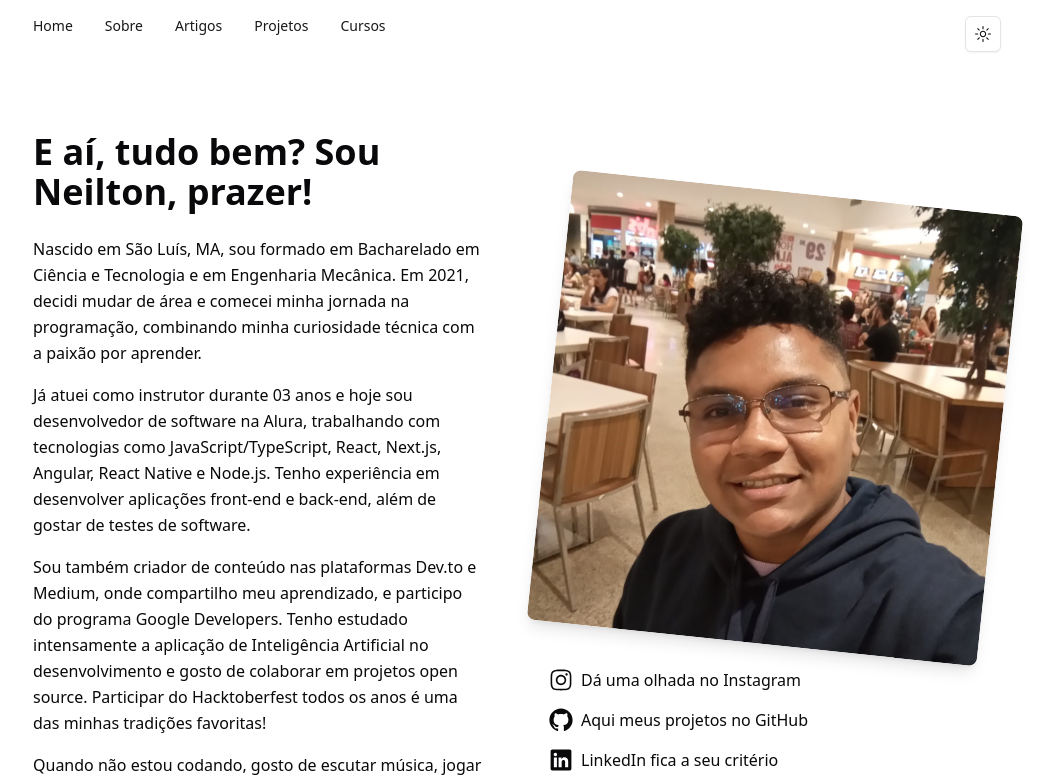
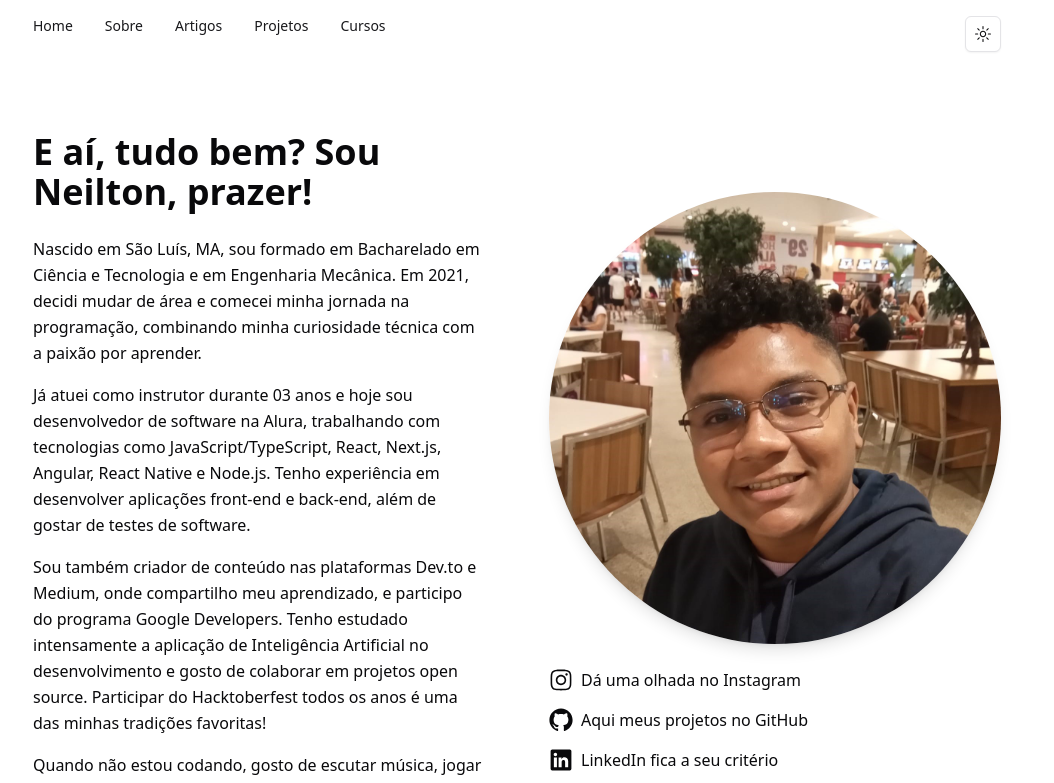
Before and after one commit to NeiltonSeguins/portfolio-site, a Next.js app: page /about in a window 1280 px wide. Shown: the top 783 px of the page, without its empty margins (123-1177 px from the left). Built offline with nearby package versions, Linux system fonts and the light colour scheme.

Commit message:
fix: configura para deploy estático

```diff
--- a/next.config.mjs
+++ b/next.config.mjs
@@ -1,5 +1,6 @@
 /** @type {import('next').NextConfig} */
 const nextConfig = {
+  trailingSlash: true,
   images: {
     remotePatterns: [
       {
--- a/package.json
+++ b/package.json
@@ -28,6 +28,7 @@
     "rehype-raw": "^7.0.0",
     "rehype-sanitize": "^6.0.0",
     "remark-gfm": "^4.0.1",
+    "sharp": "^0.34.2",
     "tailwind-merge": "^3.2.0",
     "tailwindcss-animate": "^1.0.7"
   },
--- a/src/app/about/page.tsx
+++ b/src/app/about/page.tsx
@@ -69,7 +69,7 @@ const About = () => {
           <Image
             src={aboutData.image}
             alt={aboutData.name}
-            className="rounded-lg shadow-lg mb-6 mx-auto lg:mx-0 md:rotate-6 lg:rotate-6"
+            className="rounded-full shadow-lg mb-6 mx-auto lg:mx-0"
           />
           <ul className="space-y-4">
             {aboutData.links.map((link) => (
--- a/src/app/articles/[slug]/page.tsx
+++ b/src/app/articles/[slug]/page.tsx
@@ -1,13 +1,18 @@
 export const revalidate = 86400;
 import { notFound } from "next/navigation";
 import Image from "next/image";
-import { getPostBySlug } from "@/services/services";
+import { getPostBySlug, getPublishedBlogPosts } from "@/services/services";
 import { Metadata } from "next";
 import MarkdownRenderer from "@/components/MarkdownRenderer";
 
 type Props = {
   params: { slug: string };
 };
+
+export async function generateStaticParams() {
+  const posts = await getPublishedBlogPosts();
+  return posts.map((post) => ({ slug: post.slug }));
+}
 
 export async function generateMetadata({ params }: Props): Promise<Metadata> {
   const post = await getPostBySlug(params.slug);
```
Also changed, not shown: 1 other file (tests, documents, lock files or other folders).
